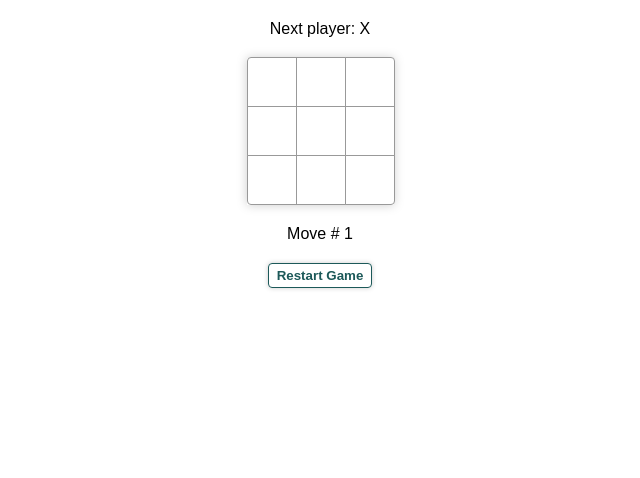
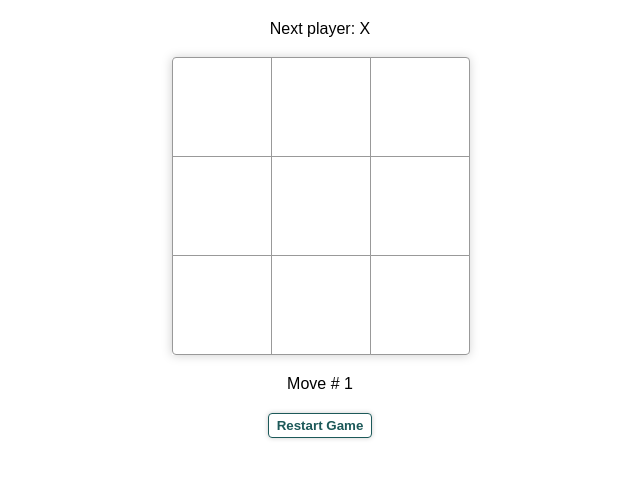
Before and after one commit to laarniastrid/react-tic-tac-toe, a React (Create React App) app: page / in a window 1280 px wide. Shown: the top 478 px of the page, without its empty margins (320-960 px from the left). Built offline with nearby package versions, Linux system fonts and the light colour scheme.

Commit message:
chore: update square styling, refactor board square implementation,

```diff
--- a/src/assets/components/Board/Board.js
+++ b/src/assets/components/Board/Board.js
@@ -64,23 +64,22 @@ function Board({ xIsNext, squares, onPlay, currentMove }) {
         <>
             <div className="status">{status}</div>
             <div className="board">
-                <div className="board-row">
-                    <Square value={squares[0]} onSquareClick={() => handleClick(0)} isWinner={isWinningSquare(squares, 0)} />
-                    <Square value={squares[1]} onSquareClick={() => handleClick(1)} isWinner={isWinningSquare(squares, 1)} />
-                    <Square value={squares[2]} onSquareClick={() => handleClick(2)} isWinner={isWinningSquare(squares, 2)} />
-                </div>
-                <div className="board-row">
-                    <Square value={squares[3]} onSquareClick={() => handleClick(3)} isWinner={isWinningSquare(squares, 3)} />
-                    <Square value={squares[4]} onSquareClick={() => handleClick(4)} isWinner={isWinningSquare(squares, 4)} />
-                    <Square value={squares[5]} onSquareClick={() => handleClick(5)} isWinner={isWinningSquare(squares, 5)} />
-                </div>
-                <div className="board-row">
-                    <Square value={squares[6]} onSquareClick={() => handleClick(6)} isWinner={isWinningSquare(squares, 6)} />
-                    <Square value={squares[7]} onSquareClick={() => handleClick(7)} isWinner={isWinningSquare(squares, 7)} />
-                    <Square value={squares[8]} onSquareClick={() => handleClick(8)} isWinner={isWinningSquare(squares, 8)} />
-                </div>
+                {Array(3).fill(null).map((_, row) => (
+                    <div className="board-row" key={row}>
+                        {Array(3).fill(null).map((_, col) => {
+                            const squareIndex = row * 3 + col;
+                            return (
+                                <Square
+                                    key={squareIndex}
+                                    value={squares[squareIndex]}
+                                    onSquareClick={() => handleClick(squareIndex)}
+                                    isWinner={isWinningSquare(squares, squareIndex)}
+                                />
+                            );
+                        })}
+                    </div>
+                ))}
             </div>
-
             <div className="board-info">
                 {info}
             </div>
--- a/src/assets/views/Square/Square.scss
+++ b/src/assets/views/Square/Square.scss
@@ -3,15 +3,15 @@
     color: #565656;
     border: 1px solid #999999;
     float: left;
-    font-size: 24px;
+    font-size: 48px;
     font-weight: bold;
-    line-height: 50px;
-    height: 50px;
+    line-height: 100px;
+    height: 100px;
     margin-right: -1px;
     margin-top: -1px;
     padding: 0;
     text-align: center;
-    width: 50px;
+    width: 100px;
 
     &:hover {
         background: #98d2d2;
```
